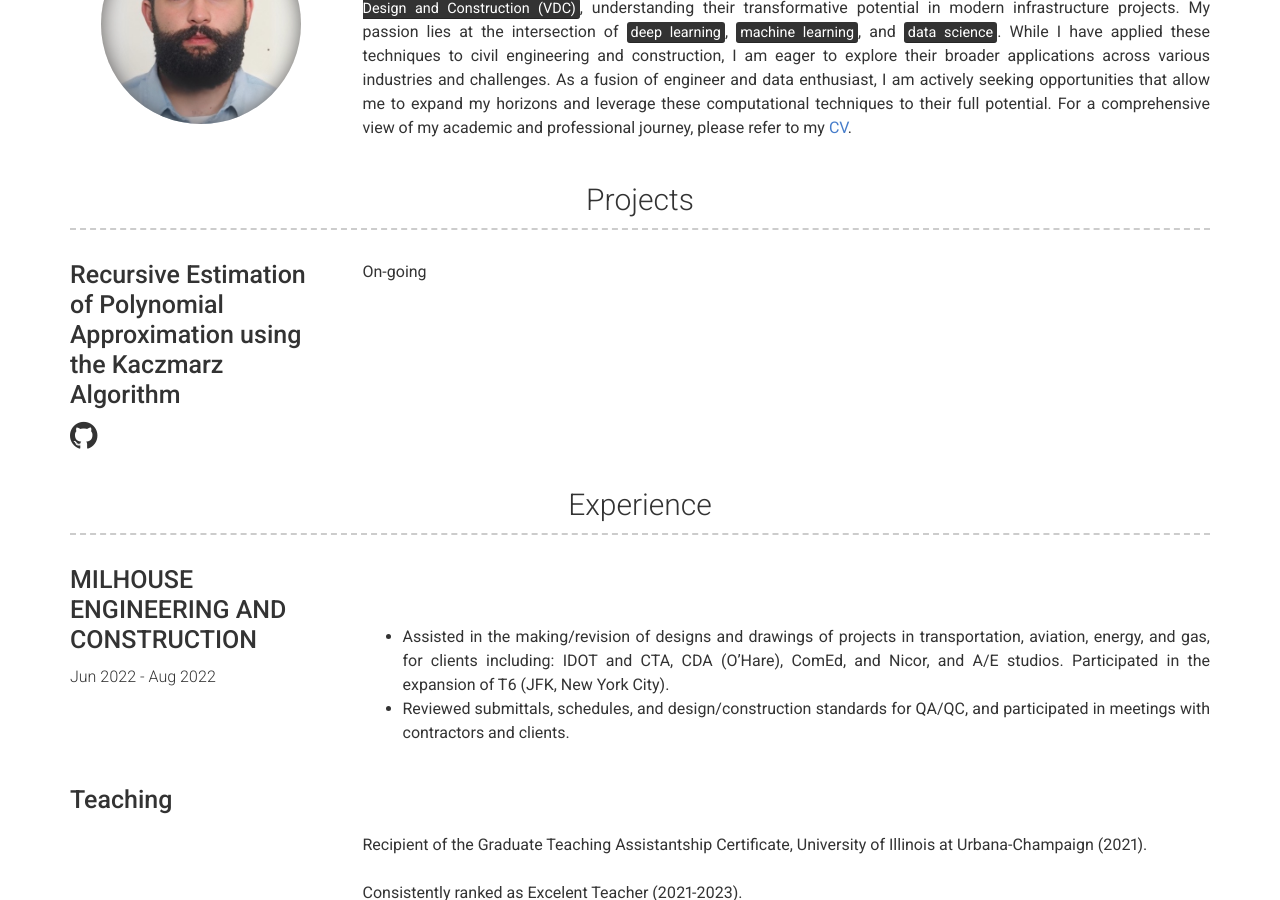
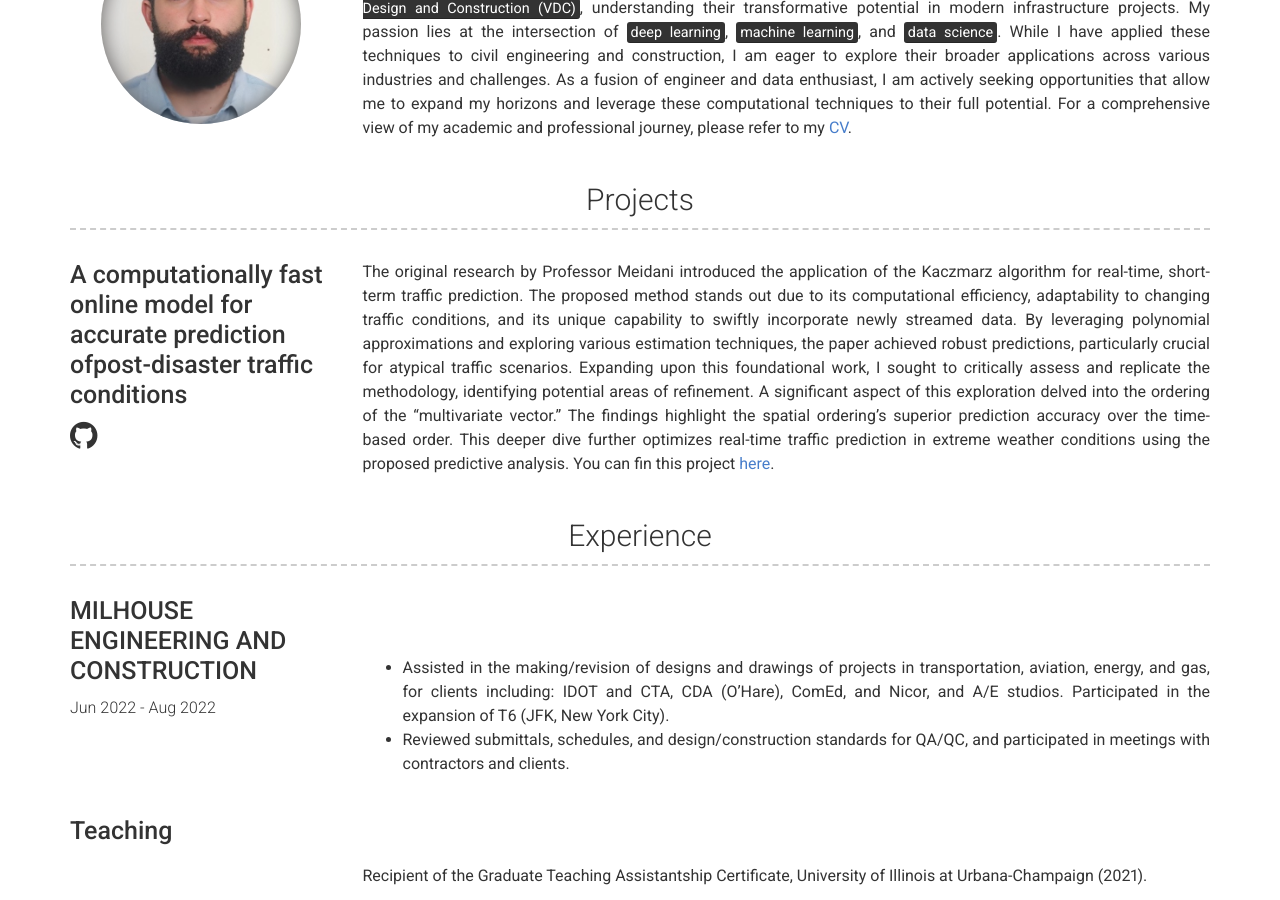
Before and after one commit to fsaudm/fsaudm.github.io, a Jekyll site: the page built from index.md, in a window 1280 px wide and 900 px high, scrolled down 405 px. Built offline with Jekyll 4.4.1, drawn with Linux system fonts in a browser that asks for light colours.

Commit message:
Update projects.yml

```diff
--- a/_data/projects.yml
+++ b/_data/projects.yml
@@ -1,7 +1,8 @@
 # Project template
 
-- name: Recursive Estimation of Polynomial Approximation using the Kaczmarz Algorithm
+- name: A computationally fast online model for accurate prediction ofpost-disaster traffic conditions
   #link: github.com/fsaudm
   github: fsaudm/Recursive-Estimation-of-Polynomial-Approximation-Kaczmarz-Algorithm
   description: | # this will include new lines to allow paragraphs
-    On-going
+    The original research by Professor Meidani introduced the application of the Kaczmarz algorithm for real-time, short-term traffic prediction. The proposed method stands out due to its computational efficiency, adaptability to changing traffic conditions, and its unique capability to swiftly incorporate newly streamed data. By leveraging polynomial approximations and exploring various estimation techniques, the paper achieved robust predictions, particularly crucial for atypical traffic scenarios.
+    Expanding upon this foundational work, I sought to critically assess and replicate the methodology, identifying potential areas of refinement. A significant aspect of this exploration delved into the ordering of the "multivariate vector." The findings highlight the spatial ordering's superior prediction accuracy over the time-based order. This deeper dive further optimizes real-time traffic prediction in extreme weather conditions using the proposed predictive analysis. You can fin this project [here](https://uq.cee.illinois.edu/publication.html#).
```
